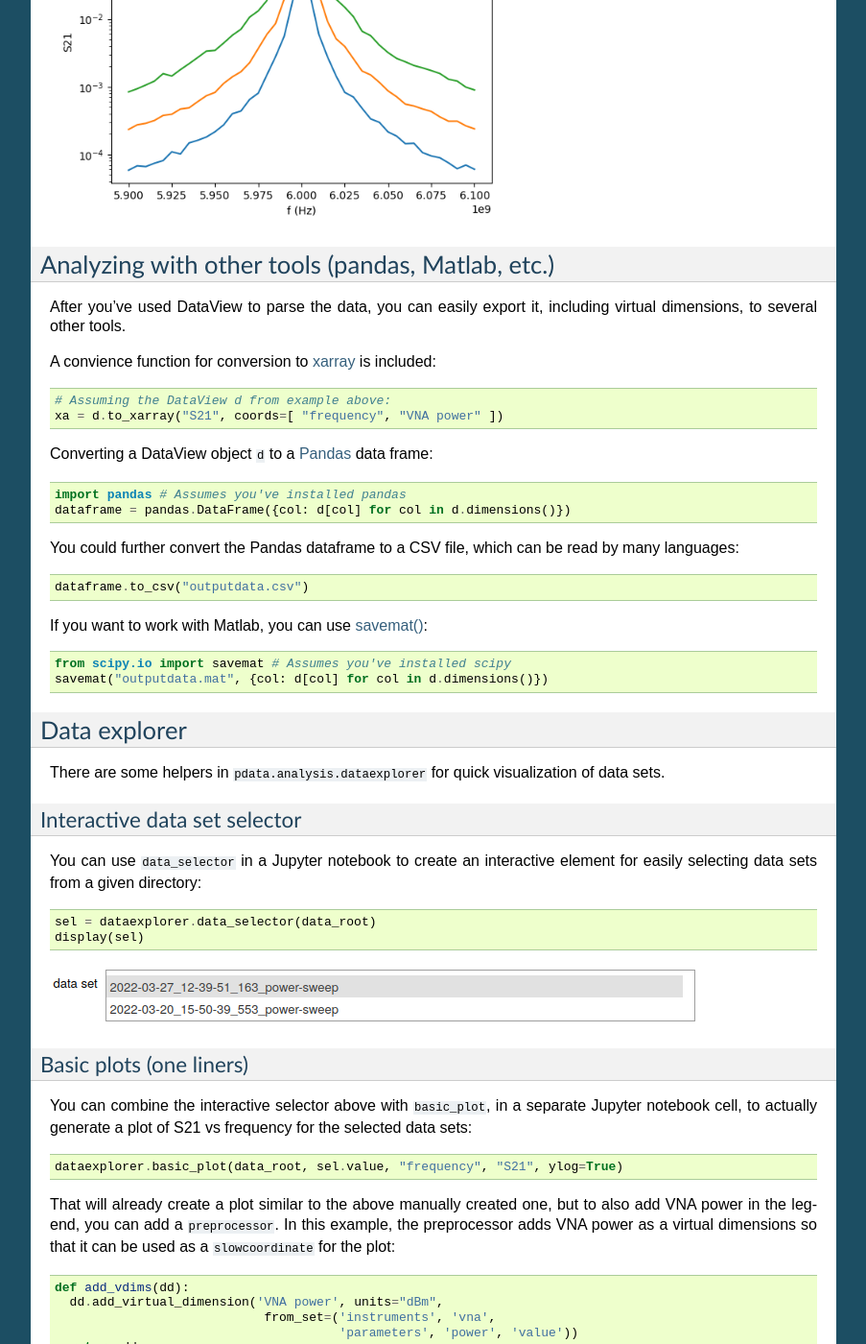
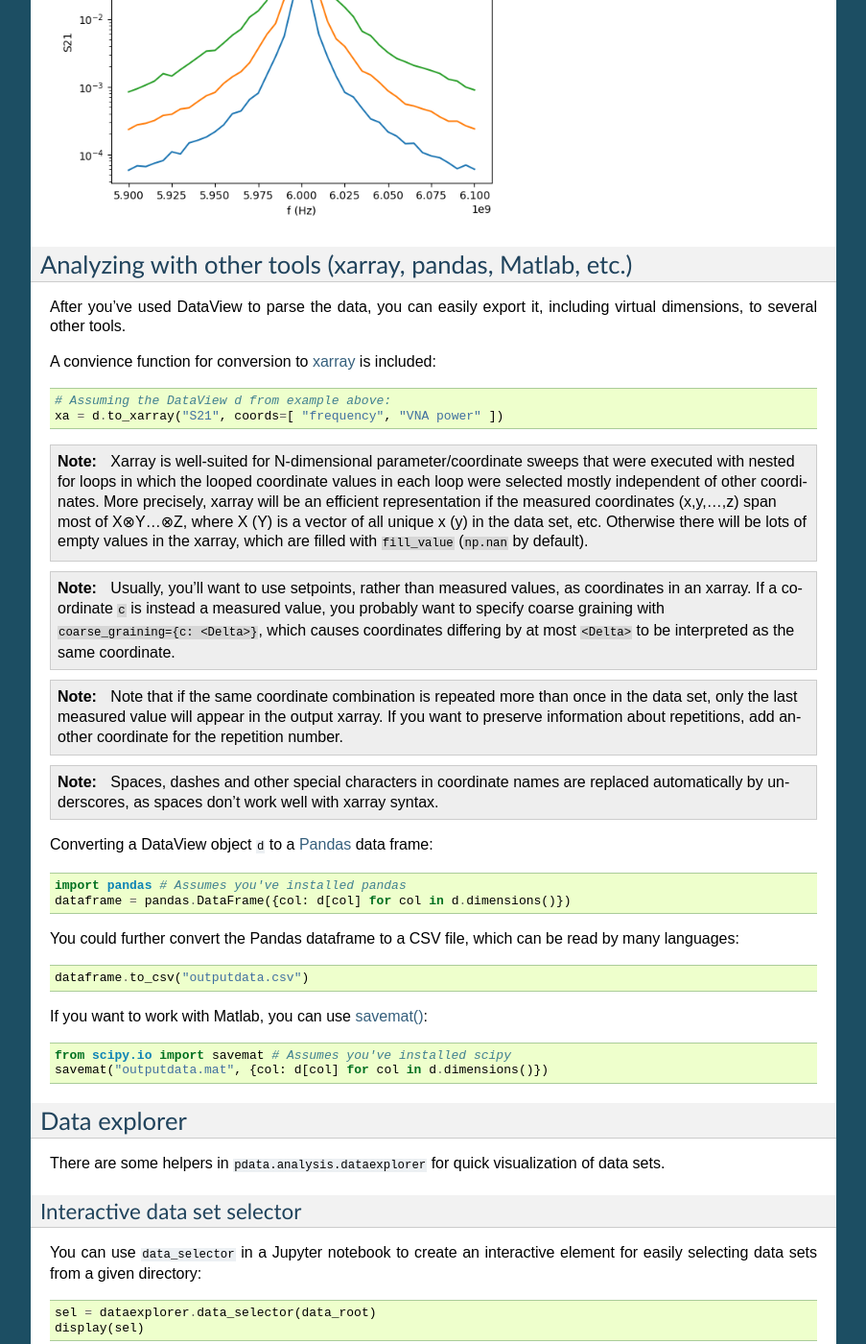
Before and after one commit to govenius/pdata, a Sphinx documentation site: the page built from docs/index.rst, in a window 1280 px wide and 1400 px high, scrolled down 2556 px. Shown: the whole window at 96% size, without its empty margins (198-1101 px from the left). Built offline with Sphinx 7.4.7, drawn with Linux system fonts in a browser that asks for light colours; the version number could not be read and is left out; some of the changed text lies outside the part shown.

Commit message:
More documentation of to_xarray().

```diff
--- a/docs/index.rst
+++ b/docs/index.rst
@@ -156,8 +156,8 @@ as sweeps using your favorite plotting library::
    :alt: S21 vs frequency
    :scale: 80 %
 
-Analyzing with other tools (pandas, Matlab, etc.)
--------------------------------------------------
+Analyzing with other tools (xarray, pandas, Matlab, etc.)
+---------------------------------------------------------
 
 After you've used DataView to parse the data, you can easily export
 it, including virtual dimensions, to several other tools.
@@ -167,6 +167,34 @@ A convience function for conversion to `xarray
 
   # Assuming the DataView d from example above:
   xa = d.to_xarray("S21", coords=[ "frequency", "VNA power" ])
+
+.. note:: Xarray is well-suited for N-dimensional parameter/coordinate
+          sweeps that were executed with nested for loops in which the
+          looped coordinate values in each loop were selected mostly
+          independent of other coordinates. More precisely, xarray
+          will be an efficient representation if the measured
+          coordinates (x,y,...,z) span most of X⊗Y...⊗Z, where X (Y)
+          is a vector of all unique x (y) in the data set, etc.
+          Otherwise there will be lots of empty values in the xarray,
+          which are filled with :code:`fill_value` (:code:`np.nan` by
+          default).
+
+.. note:: Usually, you'll want to use setpoints, rather than measured
+          values, as coordinates in an xarray. If a coordinate
+          :code:`c` is instead a measured value, you probably want to
+          specify coarse graining with :code:`coarse_graining={c:
+          <Delta>}`, which causes coordinates differing by at most
+          :code:`<Delta>` to be interpreted as the same coordinate.
+
+.. note:: Note that if the same coordinate combination is repeated
+          more than once in the data set, only the last measured value
+          will appear in the output xarray. If you want to preserve
+          information about repetitions, add another coordinate for
+          the repetition number.
+
+.. note:: Spaces, dashes and other special characters in coordinate
+          names are replaced automatically by underscores, as spaces
+          don't work well with xarray syntax.
 
 Converting a DataView object :code:`d` to a `Pandas
 <https://pandas.pydata.org/>`_ data frame::
```
Also changed, not shown: 1 other file.
